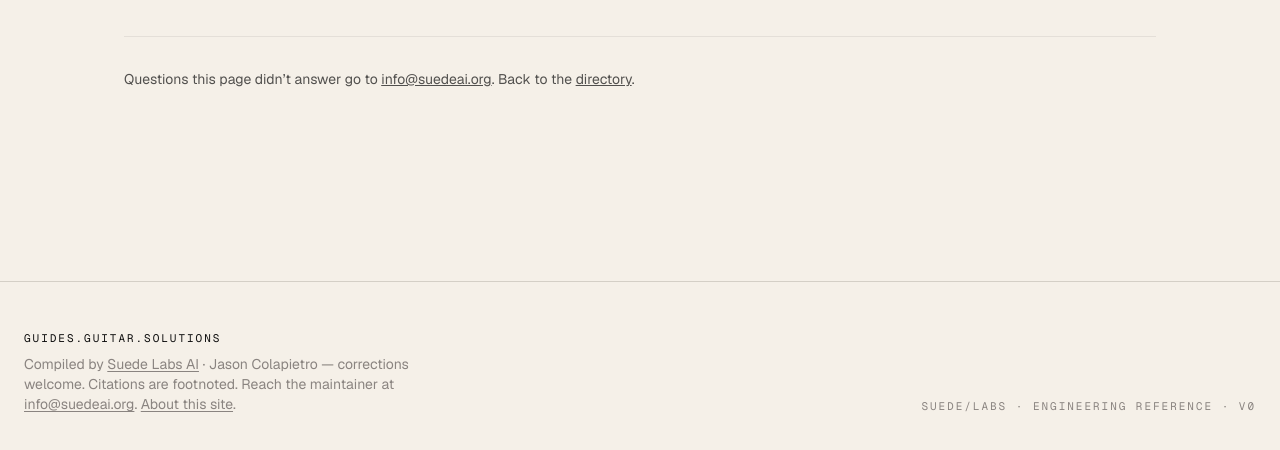
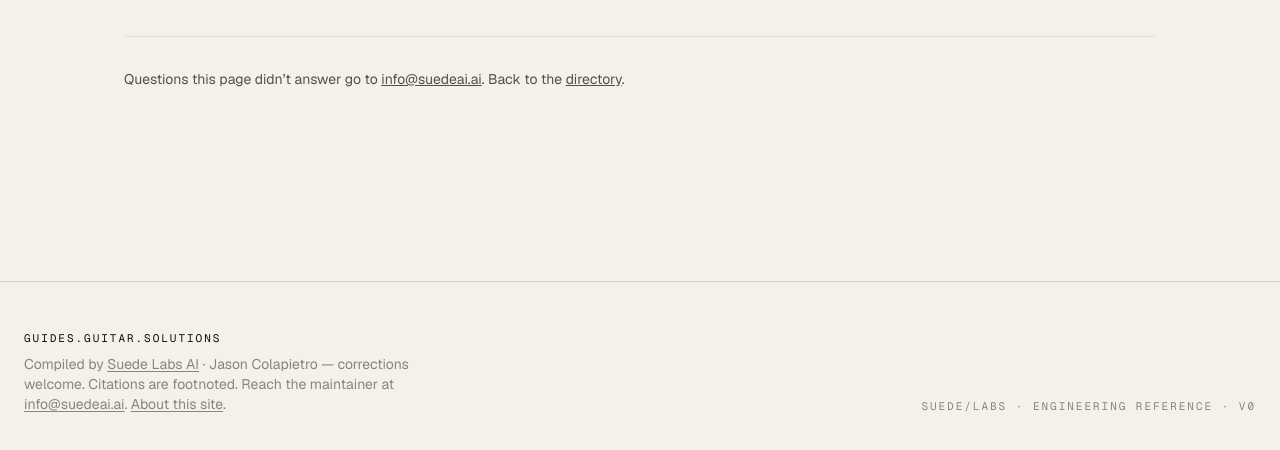
Before and after one commit to Suede-AI/guitar-solutions, a Next.js app: page /about in a window 1280 px wide. Shown: the part 1806-2256 px from the top of the page. Built offline with nearby package versions, Linux system fonts and the light colour scheme.

Commit message:
fix: move the published contact to info@suedeai.ai
Jason's ruling: the contact email is info@suedeai.ai everywhere. suedeai.ai
MX and forward-email catch-all verified before the switch.

```diff
--- a/app/about/page.tsx
+++ b/app/about/page.tsx
@@ -94,8 +94,8 @@ export default function AboutPage() {
       <footer className="mt-14 border-t border-current/10 pt-8 text-sm opacity-70">
         <p>
           Questions this page didn&rsquo;t answer go to{' '}
-          <a href="mailto:info@suedeai.org" className="underline">
-            info@suedeai.org
+          <a href="mailto:info@suedeai.ai" className="underline">
+            info@suedeai.ai
           </a>
           . Back to the{' '}
           <a href="/" className="underline">
--- a/app/layout.tsx
+++ b/app/layout.tsx
@@ -118,10 +118,10 @@ function GuidesChrome({ children }: { children: React.ReactNode }) {
               </a>
               {' '}· Jason Colapietro — corrections welcome. Citations are footnoted. Reach the maintainer at{' '}
               <a
-                href="mailto:info@suedeai.org"
+                href="mailto:info@suedeai.ai"
                 className="underline underline-offset-2 hover:text-paper transition-colors"
               >
-                info@suedeai.org
+                info@suedeai.ai
               </a>
               . <Link
                 href="/about"
```
